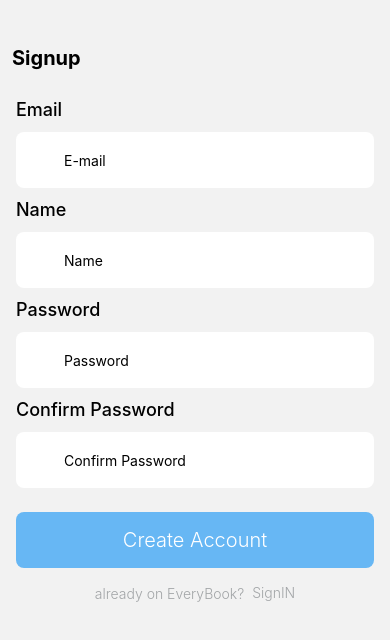
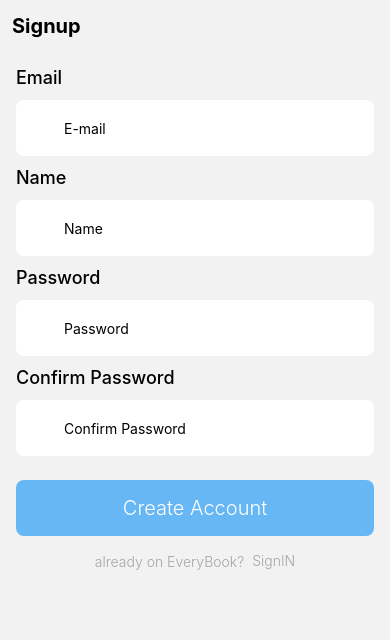
Before and after one commit to Arif432/EveryBookShop, a React Native app: screen /SignupScreen in a window 390 px wide. Shown: the top 640 px of the page. Built offline with nearby package versions, Linux system fonts and the light colour scheme.

Commit message:
status bar updated for every screen

```diff
--- a/App.js
+++ b/App.js
@@ -1,5 +1,5 @@
 import { useFonts } from 'expo-font';
-import { StyleSheet, Text, View } from 'react-native';
+import { StyleSheet, Text, View ,StatusBar} from 'react-native';
 import { NavigationContainer } from '@react-navigation/native';
 import { createNativeStackNavigator } from '@react-navigation/native-stack';
 import EntryScreen from './screens/EntryScreen';
@@ -15,7 +15,9 @@ const Stack = createNativeStackNavigator();
 export default function App() {
   return (
     <NavigationContainer>
+
       <Stack.Navigator>
+
 
         <Stack.Screen
         name="EveryBook"
--- a/components/NavBarComponent.js
+++ b/components/NavBarComponent.js
@@ -5,8 +5,7 @@ const NavBarComponent = ({label,heading,info}) => {
   return (
 
     <View>
-
-      <View className="mt-8">
+      <View>
         <Text className="text-xl font-bold m-3 mb-0">{label}</Text>
       </View>
 
--- a/package.json
+++ b/package.json
@@ -16,6 +16,7 @@
     "nativewind": "^2.0.11",
     "react": "18.2.0",
     "react-native": "0.71.3",
+    "react-native-fast-image": "^8.6.3",
     "react-native-keyboard-aware-scroll-view": "^0.9.5",
     "tailwindcss": "^3.2.7"
   },
--- a/screens/EntryScreen.js
+++ b/screens/EntryScreen.js
@@ -1,4 +1,4 @@
-import { View, Text , ImageBackground,  TouchableOpacity} from 'react-native'
+import { View, Text , ImageBackground,  TouchableOpacity, StatusBar} from 'react-native'
 import launchImg from "../assets/background.jpg"
 import PrimaryButtonComponent from '../components/PrimaryButtonComponent'
 import SecondaryButtonComponent from '../components/SecondaryButtonComponent'
@@ -11,6 +11,8 @@ const EntryScreen = ({route , navigation}) => {
       resizeMode='cover'
       className="flex-1"
       source={launchImg}>
+
+      <StatusBar backgroundColor="#67B7F4" barStyle={"light-content"}/>
 
       <TouchableOpacity className="m-12 mr-6"
       onPress={()=> navigation.navigate("MainScreen") }
--- a/screens/ForgotPasswordScreen.js
+++ b/screens/ForgotPasswordScreen.js
@@ -1,4 +1,4 @@
-import { View, Text } from 'react-native'
+import { View, Text ,StatusBar} from 'react-native'
 import React from 'react'
 import NavBarComponent from '../components/NavBarComponent'
 import InputComponent from '../components/InputComponent'
--- a/screens/LoginScreen.js
+++ b/screens/LoginScreen.js
@@ -1,6 +1,4 @@
-import { View, Text ,ImageBackground, TouchableOpacity} from 'react-native'
-
-import { KeyboardAwareScrollView } from 'react-native-keyboard-aware-scroll-view'
+import { View, Text ,ImageBackground, TouchableOpacity,StatusBar} from 'react-native'
 import React from 'react'
 import InputComponent from '../components/InputComponent'
 import LoginImg from "../assets/firstImg.jpg"
@@ -9,11 +7,11 @@ import SecondaryButtonComponent from '../components/SecondaryButtonComponent'
 
 const LoginScreen = ({navigation}) => {
   return (
-    <View className="flex-1">
       <ImageBackground
       source={LoginImg}
       className="flex-1"
       resizeMode='cover'>
+
 
         <View className="h-[58vh] mt-32 rounded-3xl opacity-75 bg-black">
 
@@ -35,7 +33,6 @@ const LoginScreen = ({navigation}) => {
 
       </ImageBackground>
 
-      </View>
   )
 }
 
```
Also changed, not shown: 1 other file (tests, documents, lock files or other folders). Lines whose indentation alone changed are shown as unchanged.
